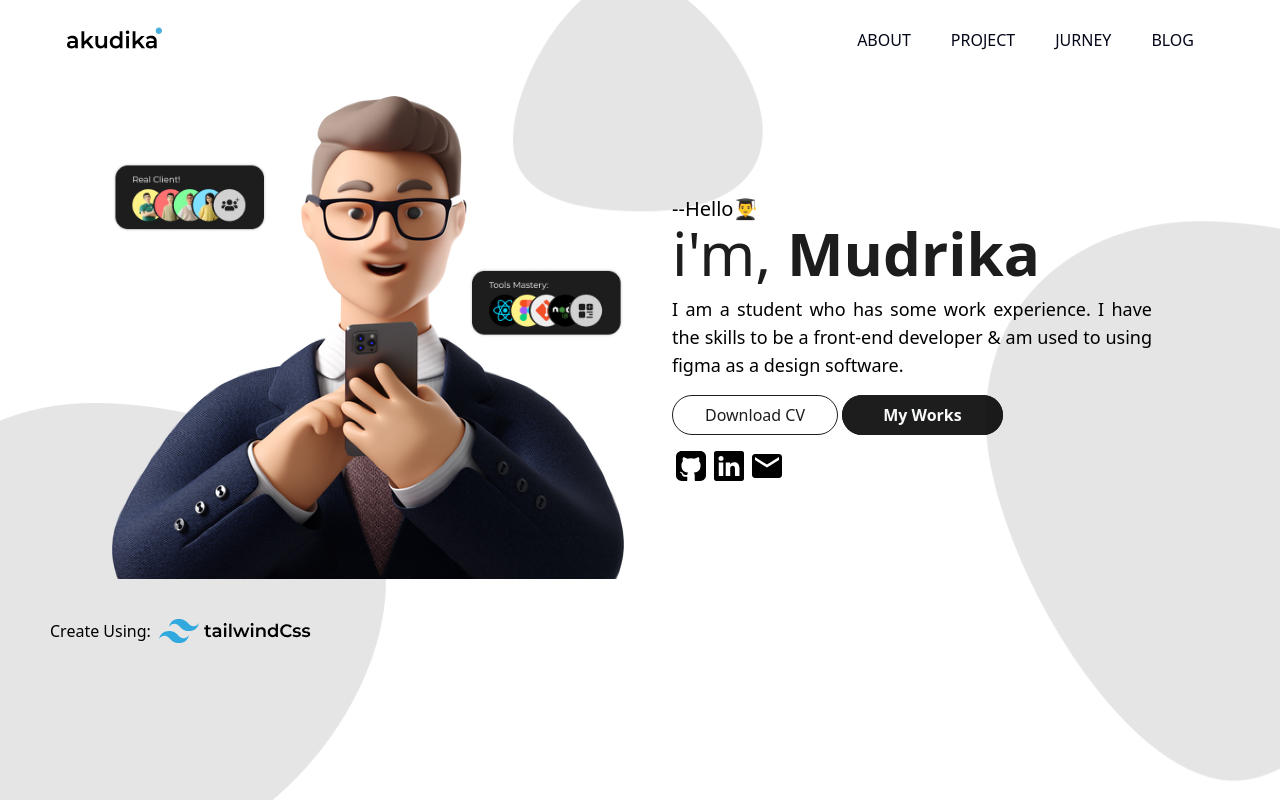
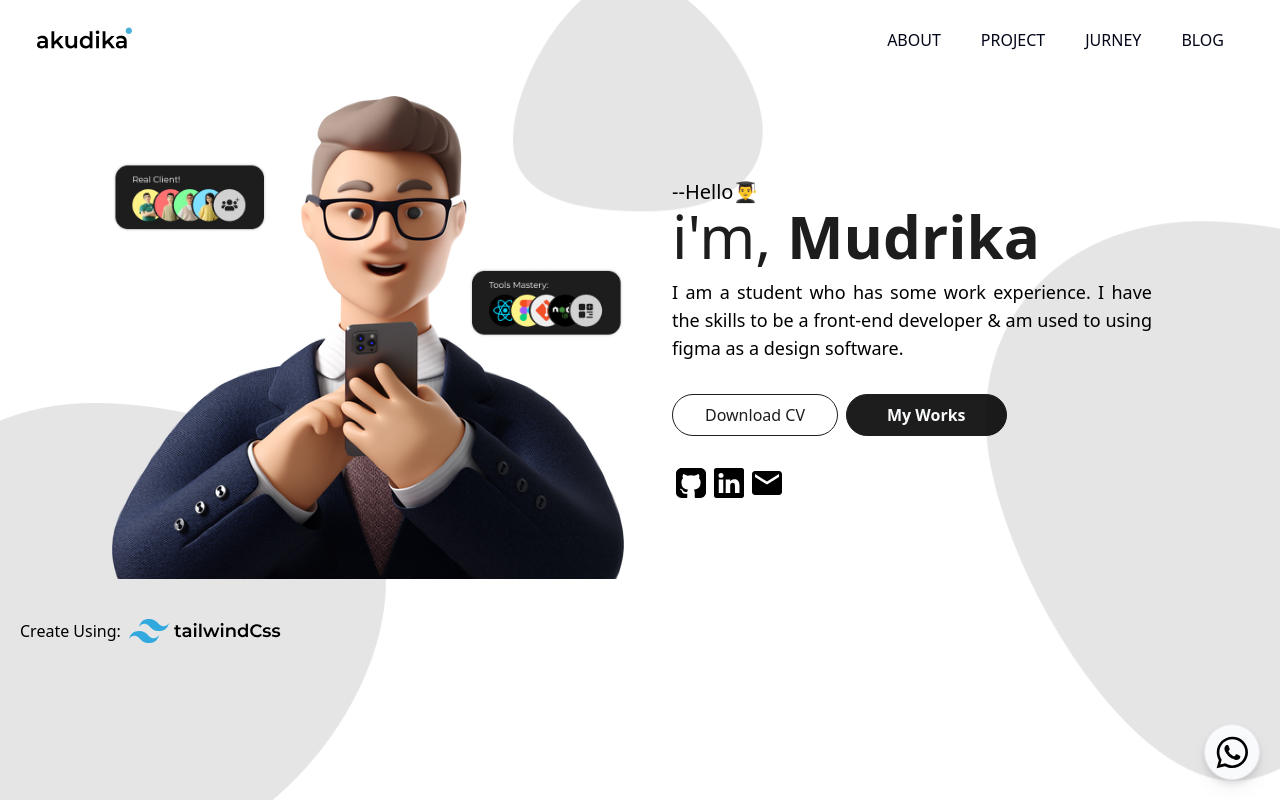
Before and after one commit to akudikaCode/akudikaCode.github.io, a website: page index.html in a window 1280 px wide. Drawn offline with Linux system fonts and the light colour scheme.

Commit message:
Whatsapp Button

```diff
--- a/index.html
+++ b/index.html
@@ -70,11 +70,11 @@
                     <p class="text-xl">--Hello👨‍🎓</p>
                     <h1 class="font-normal text-primary text-5xl mb-3 lg:text-6xl">i'm, <span class="font-bold">Mudrika</span></h1>
                     <p class="text-sm leading-relaxed text-justify mb-6 lg:text-lg">I am a student who has some work experience. I have the skills to be a front-end developer & am used to using figma as a design software.</p>
+                    <div class="flex flex-wrap">
+                        <a href="" class="text-base text-primary mr-2 my-2 py-2 px-8 rounded-full border border-primary hover:bg-primary hover:text-slate-50 hover:shadow-lg transition duration-300 ease-in-out">Download CV</a>
 
-                    <a href="" class="text-base text-primary py-2 px-8 rounded-full border border-primary hover:bg-primary hover:text-slate-50 hover:shadow-lg transition duration-300 ease-in-out">Download CV</a>
-
-                    <a href="" class="text-base font-semibold text-slate-50 bg-primary py-2 px-10 rounded-full border border-primary hover:bg-primary hover:opacity-70 hover:shadow-lg transition duration-300 ease-in-out">My Works</a>
-
+                        <a href="" class="text-base font-semibold text-slate-50 my-2 bg-primary py-2 px-10 rounded-full border border-primary hover:bg-primary hover:opacity-70 hover:shadow-lg transition duration-300 ease-in-out">My Works</a>
+                    </div>
                     <a href="" class="flex mt-6">
                         <img src="dist/img/Icon/github.svg" alt="github" class="mx-1 hover:opacity-60">
                         <img src="dist/img/Icon/linkedin.svg" alt="linkedin" class="mx-1 hover:opacity-60">
@@ -104,6 +104,16 @@
     </footer>
     <!-- Footer end -->
 
+    <!-- Whatsapp button start -->
+    <div class="container">
+        <div class="w-10 h-10 md:w-14 md:h-14 border drop-shadow-lg rounded-full bg-slate-50 flex fixed bottom-5 right-5">
+            <a href="" class="w-5 h-5 m-auto md:w-8 md:h-8">
+                <img src="dist/img/Icon/whatsapp.svg" alt="Whatsapp">
+            </a>
+        </div>
+    </div>
+    <!-- Whatsapp button en -->
+
     <script src="dist/js/script.js"></script>
 </body>
 </html>
--- a/tailwind.config.js
+++ b/tailwind.config.js
@@ -4,7 +4,7 @@ module.exports = {
   theme: {
     container:{
       center: true,
-      padding: '50px',
+      padding: '20px',
     },
     extend: {
       colors: {
```
Also changed, not shown: dist/img/Icon/whatsapp.svg (added), dist/output.css.
